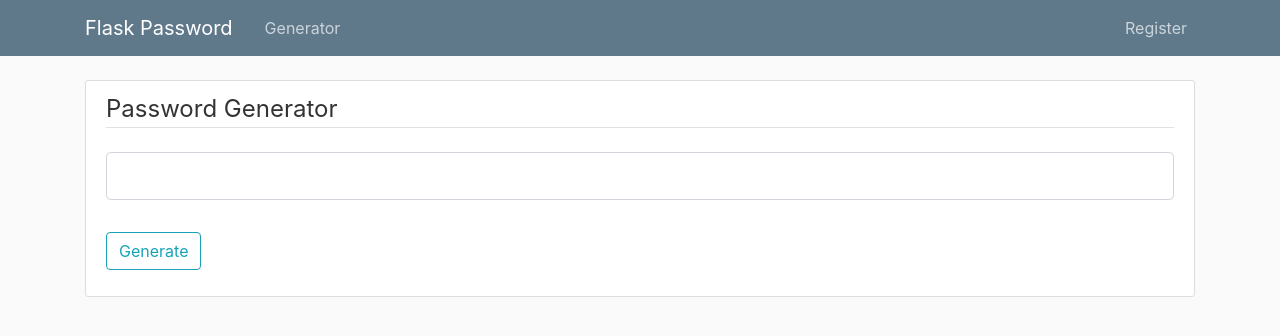
After one commit to ayoadepitan/flask-password, a Flask app: page /generator in a window 1280 px wide. The commit adds this page. Shown: the top 336 px of the page. Run offline with Flask 2, Linux system fonts and the light colour scheme; some libraries are stand-ins or nearby versions.

Commit message:
Added Password Generator

```diff
--- a/password/routes.py
+++ b/password/routes.py
@@ -1,4 +1,5 @@
 from ast import Pass
+from crypt import methods
 import re
 from flask import render_template, url_for, redirect, flash, request, abort
 from flask_login import login_user, logout_user, current_user, login_required
@@ -6,14 +7,14 @@ from password import app, bcrypt, db
 from password.forms import RegistrationForm, LoginForm, UpdateAccountForm, PasswordForm
 from password.models import User, Password
 
-@app.route("/")
-@app.route("/home")
+@app.route("/", methods=['GET', 'POST'])
+@app.route("/home", methods=['GET', 'POST'])
 def home():
     if current_user.is_authenticated:
         user = User.query.filter_by(email=current_user.email).first()
         passwords = Password.query.filter_by(owner=user).order_by(Password.name)
         return render_template('home.html', passwords=passwords, user=user)
-    return render_template('home.html')
+    return login()
 
 
 @app.route("/register", methods=['GET', 'POST'])
@@ -120,3 +121,8 @@ def delete_password(password_id):
     db.session.commit()
     flash('Your password has been deleted!', 'success')
     return redirect(url_for('home'))
+
+
+@app.route("/generator", methods=['GET'])
+def generator():
+    return render_template('generator.html')
--- a/password/static/myscript.js
+++ b/password/static/myscript.js
@@ -6,3 +6,16 @@ function myFunction() {
         x.type = "password";
     }
 }
+
+function myGenerator() {
+    var x = document.getElementById("id1");
+
+    // Generates random string according to the size inputted
+    var result = '';
+    var characters = 'ABCDEFGHIJKLMNOPQRSTUVWXYZabcdefghijklmnopqrstuvwxyz0123456789!@?#$&';
+    var charactersLength = characters.length;
+    for ( var i = 0; i < 10; i++ ) {
+      result += characters.charAt(Math.floor(Math.random() * charactersLength));
+    }
+    return result;
+}
--- /dev/null
+++ b/password/templates/generator.html
@@ -0,0 +1,16 @@
+{% extends "layout.html" %}
+{% block content %}
+    <div class="content-section">
+        <form action="">
+            <fieldset class="form-group">
+                <legend class="border-bottom mb-4">Password Generator</legend>
+                <div class="form-group">
+                    <input class="form-control form-control-lg" type="text" id="id1" value="">
+                </div>
+            </fieldset>
+            <div class="form-group">
+                <button type="button" class="btn btn-outline-info" onclick="document.getElementById('id1').value = myGenerator()">Generate</button>
+            </div>
+        </form>
+    </div>
+{% endblock content %}
--- a/password/templates/layout.html
+++ b/password/templates/layout.html
@@ -27,7 +27,7 @@
                 </button>
                 <div class="collapse navbar-collapse" id="navbarToggle">
                     <div class="navbar-nav mr-auto">
-                      <a class="nav-item nav-link" href="{{ url_for('home') }}">Home</a>
+                      <a class="nav-item nav-link" href="{{ url_for('generator') }}">Generator</a>
                     </div>
                     <!-- Navbar Right Side -->
                     <div class="navbar-nav">
@@ -36,7 +36,6 @@
                             <a class="nav-item nav-link" href="{{ url_for('account') }}">Account</a>
                             <a class="nav-item nav-link" href="{{ url_for('logout') }}">Logout</a>
                         {% else %}
-                            <a class="nav-item nav-link" href="{{ url_for('login') }}">Login</a>
                             <a class="nav-item nav-link" href="{{ url_for('register') }}">Register</a>
                         {% endif %}
                     </div>
--- a/password/templates/update_password.html
+++ b/password/templates/update_password.html
@@ -88,6 +88,3 @@
         </div>
     </div>
 {% endblock content %}
-{% block javascript %}
-    <script src="{{ url_for('static',filename='myscript.js') }}"></script>
-{% endblock %}
```
Also changed, not shown: password/site.db, 1 other file.
